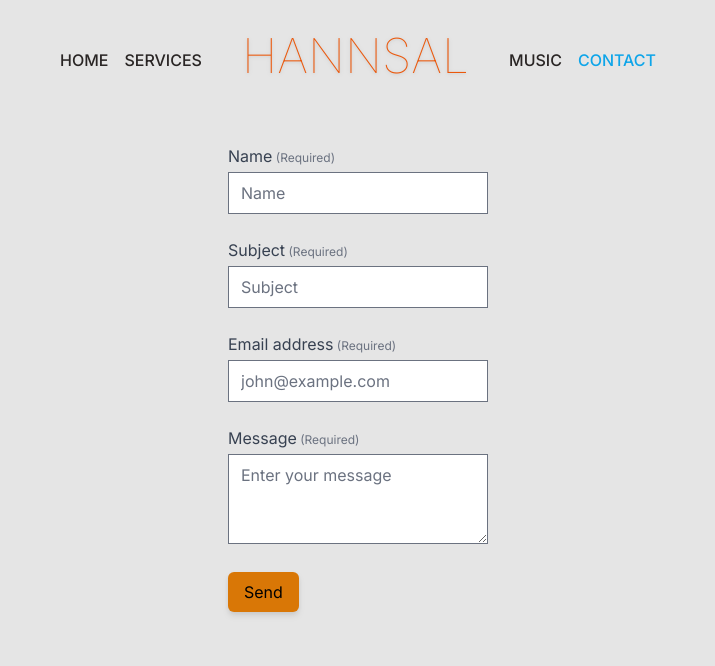
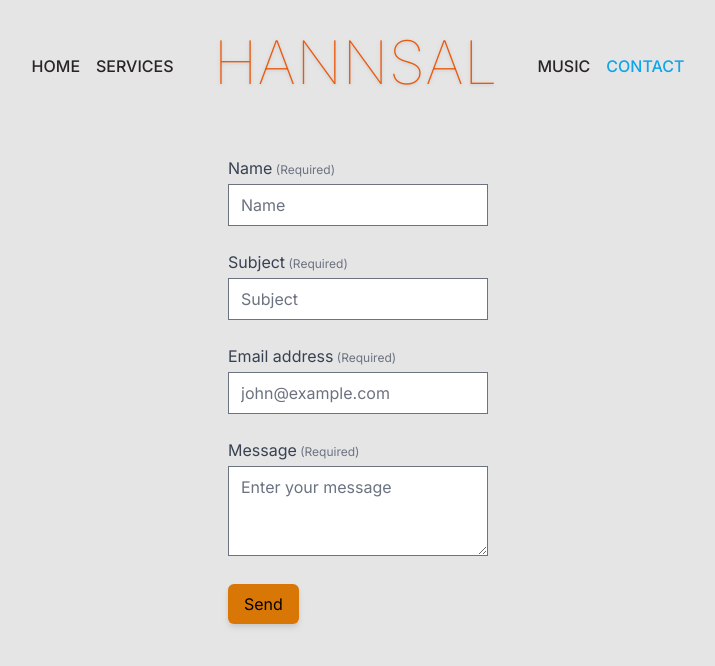
Before and after one commit to hapsal/musicportfolio, a Next.js app: page /contact in a window 1280 px wide. Shown: the top 666 px of the page, without its empty margins (282-997 px from the left). Built offline with nearby package versions, Linux system fonts and the light colour scheme.

Commit message:
chore: added animation package

```diff
--- a/package.json
+++ b/package.json
@@ -12,6 +12,7 @@
     "autoprefixer": "10.4.14",
     "eslint": "8.39.0",
     "eslint-config-next": "13.3.1",
+    "framer-motion": "^10.12.4",
     "next": "13.3.1",
     "postcss": "8.4.23",
     "react": "18.2.0",
--- a/src/components/LatestSong.js
+++ b/src/components/LatestSong.js
@@ -22,7 +22,7 @@ const LatestSong = () => {
                         <p className="text-gray-50">{latestSong.title}</p>
                     </div>
                     <p className="text-gray-50 font-bold">{latestSong.user.name}</p>
-                    <a className="text-gray-50 hover:text-sky-400 underline mt-4" href={`https://audius.co/` + latestSong.permalink} target={"_blank"}>Listen here</a>
+                    <a className="text-gray-50 hover:text-sky-400 underline mt-4" href={`https://audius.co/`+latestSong.permalink} target={"_blank"}>Listen here</a>
                 </div>
             </div>
         </div>
--- a/src/components/NavBar.js
+++ b/src/components/NavBar.js
@@ -34,7 +34,7 @@ const NavBar = () => {
                     <CustomLink href="/services" title="Services" />
                 </nav>
                 <div className='hidden lg:block flex items-center justify-center'>
-                    <Link href="/" className='text-5xl text-orange-600 font-thin uppercase drop-shadow'>HANNSAL</Link>
+                    <Link href="/" className='text-6xl text-orange-600 font-thin uppercase drop-shadow'>HANNSAL</Link>
                 </div>
                 <nav className="flex flex-col lg:flex-row ml-10 lg:mr-auto lg:justify-center flex-wrap gap-4 text-slate-50 font-medium uppercase mt-2">
                     <CustomLink href="/music" title="Music" />
```
Also changed, not shown: 1 other file (tests, documents, lock files or other folders).
